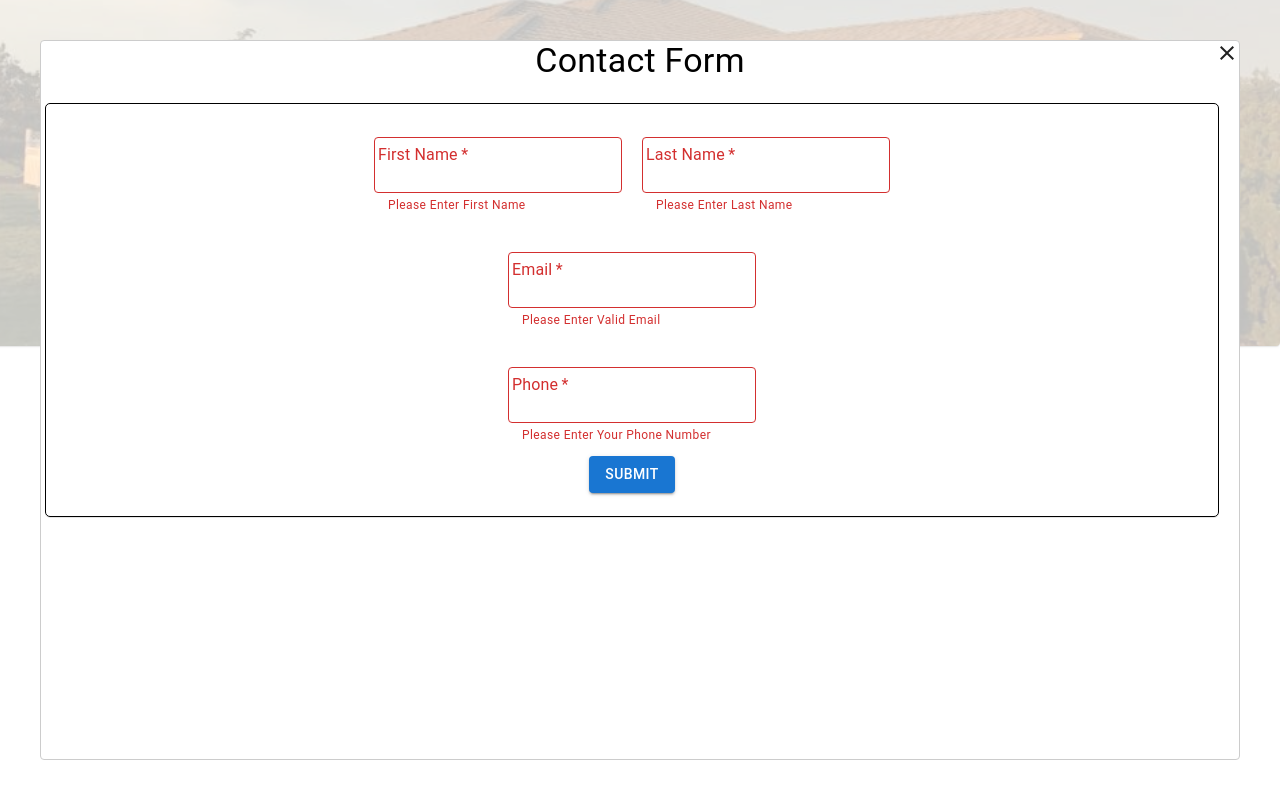
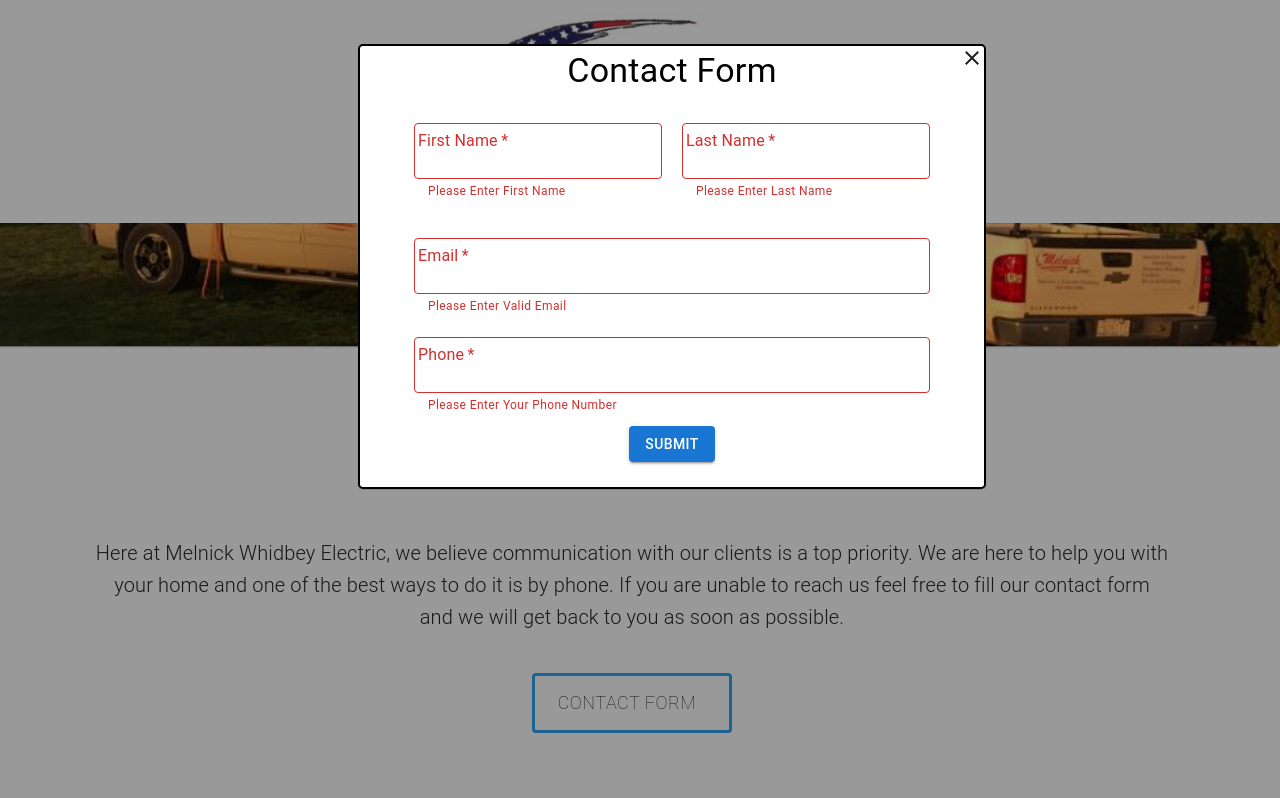
Before and after one commit to JacobMelnick/melnick-whidbey-electric, a Next.js app: page / in a window 1280 px wide. Both pictures are taken after a click on the button "CONTACT FORM". Shown: the part 1021-1819 px from the top of the page. Built offline with nearby package versions, Linux system fonts and the light colour scheme.

Commit message:
finish Modal

```diff
--- a/Components/ContactModal/ContactModal.tsx
+++ b/Components/ContactModal/ContactModal.tsx
@@ -35,8 +35,24 @@ const ContactModal = ({ onRequestClose, setUserData, userData, sendEmail }) => {
   };
 
   return (
-    <Grid container spacing={2} direction="column">
-      <Grid item xs={12} md={9} lg={4} >
+    <Grid container spacing={2} direction="column" >
+       <form
+        onSubmit={(e) => {
+          sendEmail(e, userData);
+        }}
+        id="contact-form"
+        style={{
+          width: "50%",
+          margin: "auto",
+          padding: "2%",
+          border: "2px solid black",
+          borderRadius: "5px",
+          boxShadow: "0 1px 0 rgb(0 0 0 / 15%)",
+          background: "white",
+          position: "relative",
+        }}
+      >
+      <Grid item xs={12} md={9} lg={12} >
         <Typography
           variant="h4"
           style={{ textAlign: "center" }}
@@ -52,21 +68,7 @@ const ContactModal = ({ onRequestClose, setUserData, userData, sendEmail }) => {
           }}
         ></CloseIcon>
       </Grid>
-      <form
-        onSubmit={(e) => {
-          sendEmail(e, userData);
-        }}
-        id="contact-form"
-        style={{
-          width: "100%",
-          margin: "auto",
-          padding: "2%",
-          border: "1px solid black",
-          borderRadius: "5px",
-          boxShadow: "0 1px 0 rgb(0 0 0 / 10%)",
 
-        }}
-      >
         <Grid
           container
           alignItems="center"
@@ -115,12 +117,11 @@ const ContactModal = ({ onRequestClose, setUserData, userData, sendEmail }) => {
               error={userData.email.includes('@') ?  false : true}
               helperText={userData.email.includes('@') ? '' : 'Please Enter Valid Email'}
               required
+              fullWidth
               onChange={(e) =>
                 setUserData({ ...userData, email: e.target.value })
               }
             />
-          </Grid>
-          <Grid item xs={12} md={9} lg={4}>
             <TextField
               style={{ padding: 10 }}
               id="contact-form"
@@ -128,6 +129,7 @@ const ContactModal = ({ onRequestClose, setUserData, userData, sendEmail }) => {
               type='number'
               name="phone"
               variant="outlined"
+              fullWidth
               value={userData.phone}
               error={userData.phone.length === 0 ?  true : false}
               helperText={userData.phone.length === 0 ? 'Please Enter Your Phone Number' : ''}
--- a/Components/Layout/Header/Header.tsx
+++ b/Components/Layout/Header/Header.tsx
@@ -17,7 +17,7 @@ const Header = () => {
         top: 0,
         position: "fixed",
         background: "white",
-        zIndex: 1,
+        zIndex: '1',
         paddingBottom: "2%",
         boxShadow: "0 1px 0 rgb(0 0 0 / 10%)",
         padding: "1%",
--- a/Components/Layout/Layout.tsx
+++ b/Components/Layout/Layout.tsx
@@ -2,8 +2,7 @@ import React from "react";
 import Head from "next/head";
 import Header from "./Header/Header";
 import { ThemeProvider, createTheme } from "@mui/material/styles";
-import CssBaseline from '@mui/material/CssBaseline';
-
+import CssBaseline from "@mui/material/CssBaseline";
 const Layout = ({ children }) => {
   const theme = createTheme({});
 
@@ -12,7 +11,8 @@ const Layout = ({ children }) => {
       <Head>
         <title>Melnick Electric | Bringing Power to the Island you Love</title>
       </Head>
-      {/* <Header /> */}
+      <Header />
+
       <ThemeProvider theme={theme}>
         {/* SEO */}
         <CssBaseline />
--- a/pages/index.js
+++ b/pages/index.js
@@ -67,6 +67,7 @@ const useStyles = makeStyles((theme) => ({
     backgroundRepeat: "no-repeat",
     marginTop: "3%",
   },
+
 }));
 
 const Home = () => {
@@ -219,6 +220,17 @@ const Home = () => {
               <ArrowForwardIcon className="contactButton"></ArrowForwardIcon>
             </Button>
             <Modal
+              style={{
+                content: {
+                  position: 'relative',
+                  backgroundColor: 'rgba(000, 0, 0, 0)',
+                  border: 'none',
+
+                },
+                overlay: {
+                zIndex: 100,
+                backgroundColor: "rgba(000, 0, 0, 0.4)",
+              }}}
               ariaHideApp={false}
               isOpen={open}
               onRequestClose={onRequestClose}
```
